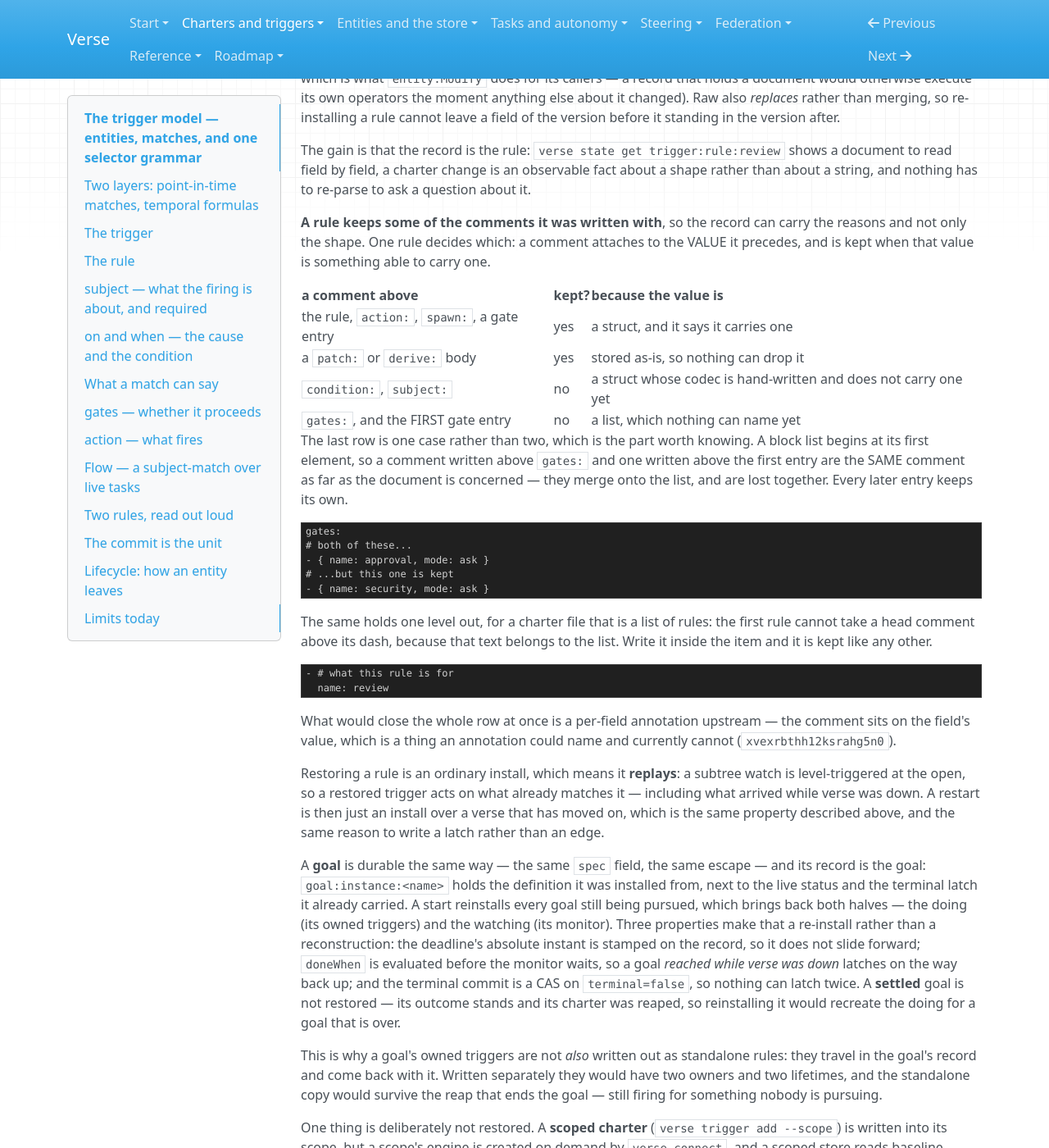
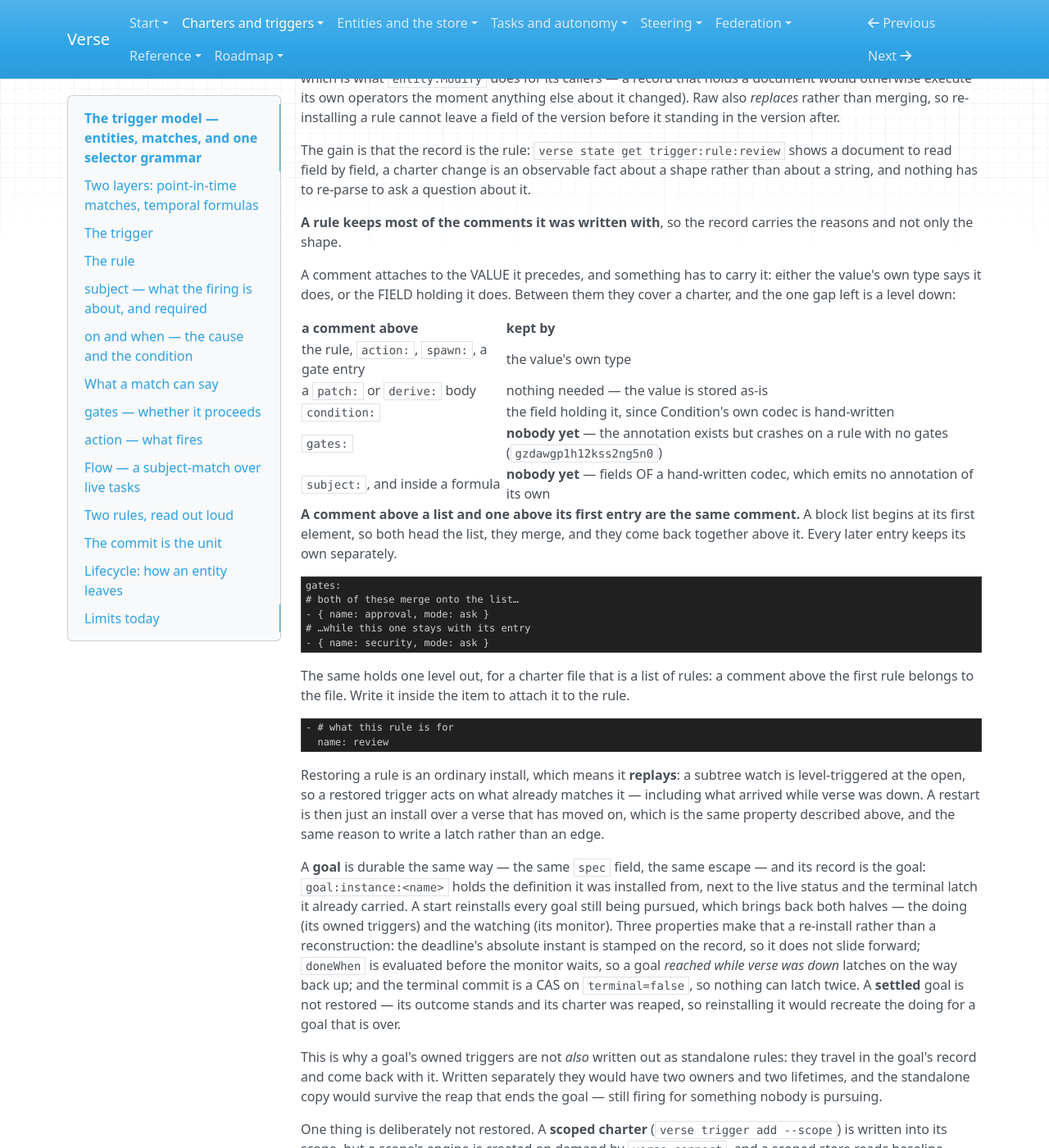
Before and after one commit to signadot/viff, an MkDocs documentation site: the page built from docs/trigger-model.md, in a window 1280 px wide and 1400 px high, scrolled down 2772 px. Shown: the whole window at 82% size. Built offline with MkDocs 1.6.1, drawn with Linux system fonts in a browser that asks for light colours.

Commit message:
charter: a comment above `condition:` is carried by the field, not the value
go-tony v0.0.145 wires the field-level `comment=`, and it reaches further than the `gates:` case
that prompted it: an annotation on the FIELD names the field's value, which exists whatever that
value turns out to be — so a parent can carry a comment for a field whose own type cannot. That
covers `condition:`, whose codec is hand-written and emits nothing of its own, without touching
that codec at all. Most of the "expensive pile" was never needed.

verse's own documented example in trigger-model.md now reads back with all three of its notes:
`# what it is about` (new, via the field), `# the guard` (not yet, see below) and
`# the consequence` (already, via Action).

`gates:` IS NOT ANNOTATED, and the reason is a codegen bug rather than a decision. The
ApplyComments call is emitted outside the omitzero guard, so a field that is absent gets a nil
written into the field map under its key and ir.FromMap dereferences it — an install of any rule
with no gates segfaults in persist, which is most rules. Condition is required, so its key is
always present and the same annotation is safe there. Filed as
tony-format#gzdawgp1h12kss2ng5n0; when it lands, `gates:` takes the same treatment and picks up
the comment above its first ENTRY with it, those two being one comment.

Caught by the suite rather than by review: TestTriggerFiresOnTheBacklogAtInstall and
TestStartRestoresTheCharter both panicked the moment the annotation went on.

Tier: change
Checked: make check && make test; the documented example and a no-gates rule both installed
  into a live verse and read back
Co-Authored-By: Claude Opus 5 (1M context) <noreply@anthropic.com>

````diff
--- a/docs/trigger-model.md
+++ b/docs/trigger-model.md
@@ -143,42 +143,40 @@ The gain is that the record is the rule: `verse state get trigger:rule:review` s
 document to read field by field, a charter change is an observable fact about a shape rather
 than about a string, and nothing has to re-parse to ask a question about it.
 
-**A rule keeps some of the comments it was written with**, so the record can carry the reasons
-and not only the shape. One rule decides which: a comment attaches to the VALUE it precedes, and
-is kept when that value is something able to carry one.
+**A rule keeps most of the comments it was written with**, so the record carries the reasons and
+not only the shape.
 
-| a comment above | kept? | because the value is |
-|---|---|---|
-| the rule, `action:`, `spawn:`, a gate entry | yes | a struct, and it says it carries one |
-| a `patch:` or `derive:` body | yes | stored as-is, so nothing can drop it |
-| `condition:`, `subject:` | no | a struct whose codec is hand-written and does not carry one yet |
-| `gates:`, and the FIRST gate entry | no | a list, which nothing can name yet |
+A comment attaches to the VALUE it precedes, and something has to carry it: either the value's
+own type says it does, or the FIELD holding it does. Between them they cover a charter, and the
+one gap left is a level down:
 
-The last row is one case rather than two, which is the part worth knowing. A block list begins
-at its first element, so a comment written above `gates:` and one written above the first entry
-are the SAME comment as far as the document is concerned — they merge onto the list, and are
-lost together. Every later entry keeps its own.
+| a comment above | kept by |
+|---|---|
+| the rule, `action:`, `spawn:`, a gate entry | the value's own type |
+| a `patch:` or `derive:` body | nothing needed — the value is stored as-is |
+| `condition:` | the field holding it, since Condition's own codec is hand-written |
+| `gates:` | **nobody yet** — the annotation exists but crashes on a rule with no gates (`gzdawgp1h12kss2ng5n0`) |
+| `subject:`, and inside a formula | **nobody yet** — fields OF a hand-written codec, which emits no annotation of its own |
+
+**A comment above a list and one above its first entry are the same comment.** A block list
+begins at its first element, so both head the list, they merge, and they come back together
+above it. Every later entry keeps its own separately.
 
 ```tony
 gates:
-# both of these...
+# both of these merge onto the list…
 - { name: approval, mode: ask }
-# ...but this one is kept
+# …while this one stays with its entry
 - { name: security, mode: ask }
 ```
 
-The same holds one level out, for a charter file that is a list of rules: the first rule cannot
-take a head comment above its dash, because that text belongs to the list. Write it inside the
-item and it is kept like any other.
+The same holds one level out, for a charter file that is a list of rules: a comment above the
+first rule belongs to the file. Write it inside the item to attach it to the rule.
 
 ```tony
 - # what this rule is for
   name: review
 ```
-
-What would close the whole row at once is a per-field annotation upstream — the comment sits on
-the field's value, which is a thing an annotation could name and currently cannot
-(`xvexrbthh12ksrahg5n0`).
 
 Restoring a rule is an ordinary install, which means it **replays**: a subtree watch is
 level-triggered at the open, so a restored trigger acts on what already matches it — including
````
Also changed, not shown: 4 other files.
